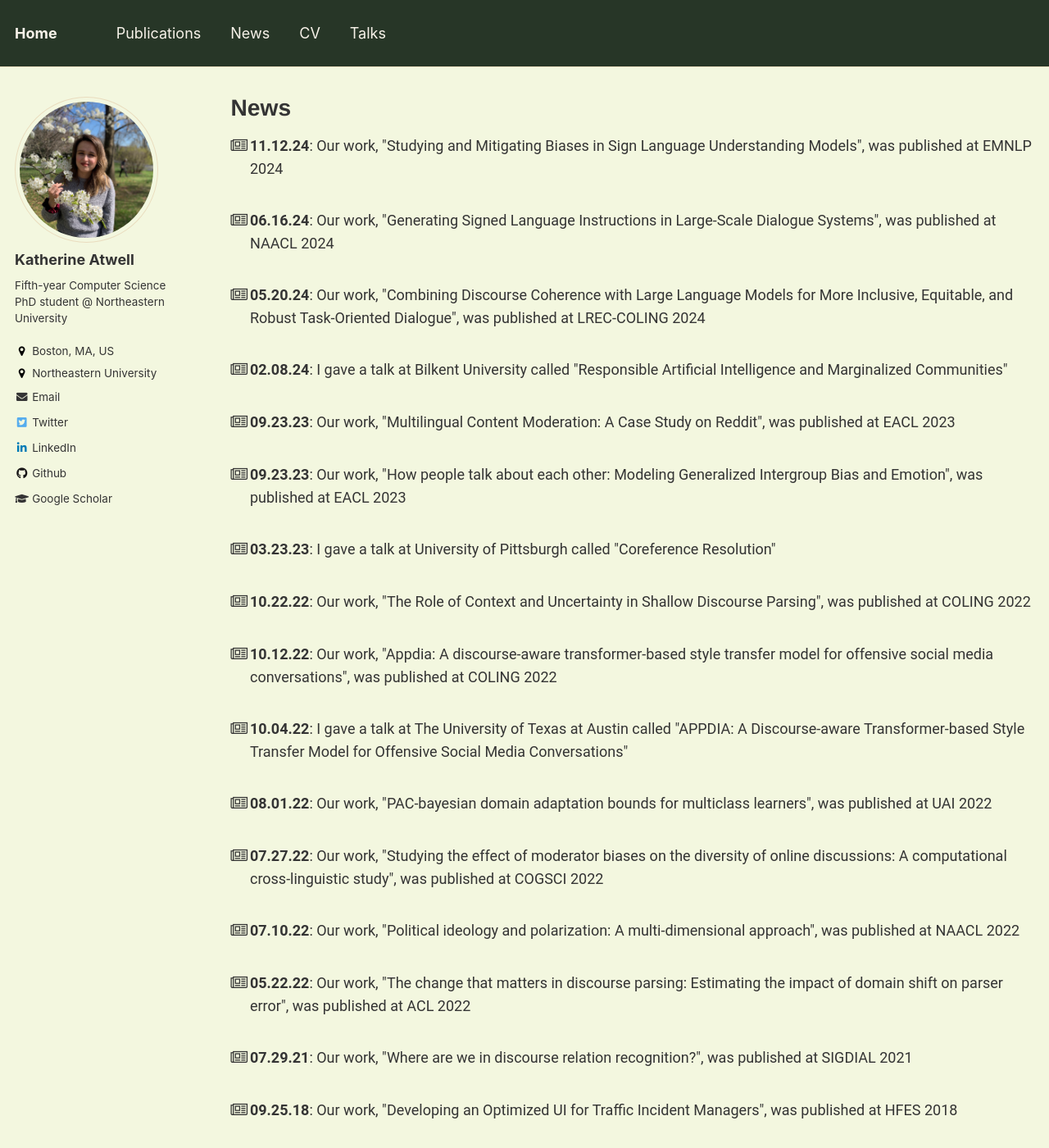
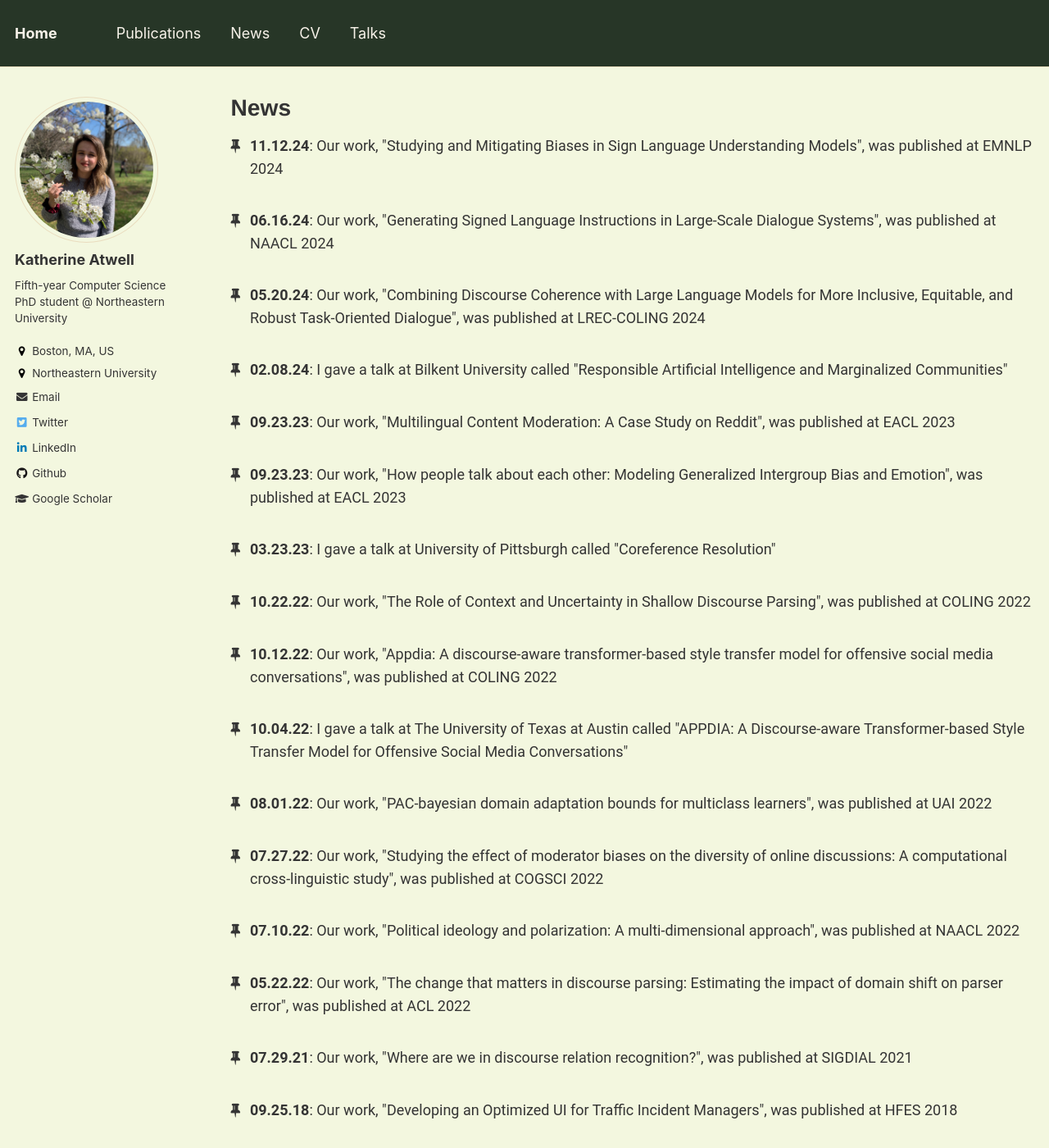
Before and after one commit to katherine-atwell/katherine-atwell.github.io, a Jekyll site: the page built from _pages/news.md, in a window 1280 px wide and 1400 px high. Shown: the whole window at 82% size. Built offline with Jekyll 4.4.1, drawn with Linux system fonts in a browser that asks for light colours; nearby versions of some CDN libraries.

Commit message:
update news list icon

```diff
--- a/_sass/_archive.scss
+++ b/_sass/_archive.scss
@@ -257,7 +257,7 @@
   }
 
   li:before {
-    content: "\f1ea"; /* FontAwesome Unicode */
+    content: "\f08d"; /* FontAwesome Unicode */
     font-family: "FontAwesome" !important;
     display: inline-block;
     margin-left: calc( var(--icon-space) * -1 );
```
